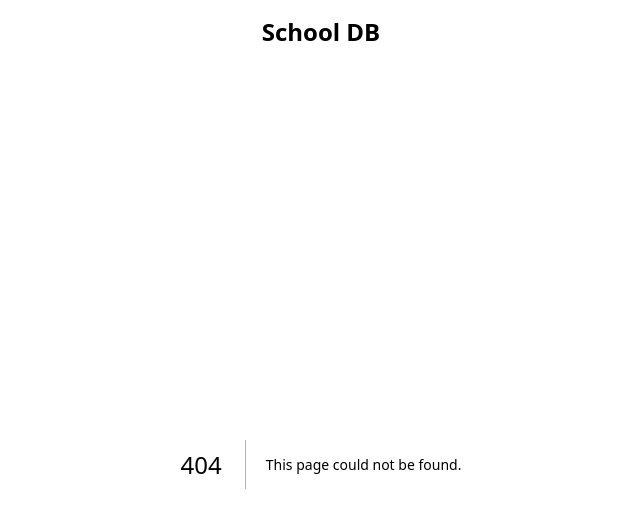
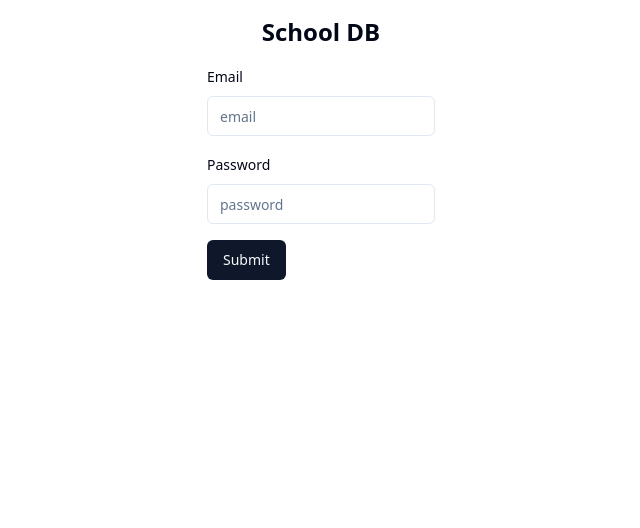
Before and after one commit to K-ash-ish/prisma-tut, a Next.js app: page /admin/login in a window 1280 px wide. Before the commit this address had no page. Shown: the top 528 px of the page, without its empty margins (319-959 px from the left). Built offline with nearby package versions, Linux system fonts and the light colour scheme.

Commit message:
feat: login page completed

```diff
--- a/package.json
+++ b/package.json
@@ -10,21 +10,25 @@
     "postinstall": "prisma generate"
   },
   "dependencies": {
+    "@hookform/resolvers": "^3.3.1",
     "@prisma/client": "^5.1.1",
     "@radix-ui/react-dialog": "^1.0.4",
     "@radix-ui/react-label": "^2.0.2",
     "@radix-ui/react-scroll-area": "^1.0.4",
     "@radix-ui/react-slot": "^1.0.2",
     "@tanstack/react-table": "^8.9.3",
+    "bcrypt": "^5.1.1",
     "class-variance-authority": "^0.7.0",
     "clsx": "^2.0.0",
+    "jsonwebtoken": "^9.0.2",
     "lucide-react": "^0.268.0",
     "next": "13.4.13",
     "react": "18.2.0",
     "react-dom": "18.2.0",
+    "react-hook-form": "^7.45.4",
     "tailwind-merge": "^1.14.0",
     "tailwindcss-animate": "^1.0.6",
-    "zod": "^3.21.4"
+    "zod": "^3.22.2"
   },
   "devDependencies": {
     "autoprefixer": "^10.4.15",
--- /dev/null
+++ b/src/app/api/admin/login/route.js
@@ -0,0 +1,38 @@
+import { prisma } from "@/db/prisma";
+import { compare } from "@/utils/hash";
+import { NextResponse } from "next/server";
+import { cookies } from "next/headers";
+import { sign } from "@/utils/jwt";
+export async function POST(req) {
+  const { email, password } = await req.json();
+  const requestedAdmin = await prisma.admin.findFirst({
+    where: {
+      email: {
+        equals: email,
+      },
+    },
+  });
+  if (requestedAdmin) {
+    const isValidPassword = await compare(requestedAdmin.password, password);
+
+    if (isValidPassword === true) {
+      const token = sign({
+        accessLevel: "admin",
+        email: requestedAdmin.email,
+      });
+      const oneDay = 24 * 60 * 60 * 1000;
+
+      cookies().set({
+        name: "token",
+        value: token,
+        httpOnly: true,
+        expires: Date.now() + oneDay,
+      });
+
+      return NextResponse.json({ message: "Login Success" }, { status: 200 });
+    }
+
+    return NextResponse.json({ message: "Wrong credentials" }, { status: 400 });
+  }
+  return NextResponse.json({ email, password }, { status: 200 });
+}
--- /dev/null
+++ b/src/components/ui/form.jsx
@@ -0,0 +1,133 @@
+import * as React from "react"
+import { Slot } from "@radix-ui/react-slot"
+import { Controller, FormProvider, useFormContext } from "react-hook-form";
+
+import { cn } from "@/lib/utils"
+import { Label } from "@/components/ui/label"
+
+const Form = FormProvider
+
+const FormFieldContext = React.createContext({})
+
+const FormField = (
+  {
+    ...props
+  }
+) => {
+  return (
+    (<FormFieldContext.Provider value={{ name: props.name }}>
+      <Controller {...props} />
+    </FormFieldContext.Provider>)
+  );
+}
+
+const useFormField = () => {
+  const fieldContext = React.useContext(FormFieldContext)
+  const itemContext = React.useContext(FormItemContext)
+  const { getFieldState, formState } = useFormContext()
+
+  const fieldState = getFieldState(fieldContext.name, formState)
+
+  if (!fieldContext) {
+    throw new Error("useFormField should be used within <FormField>")
+  }
+
+  const { id } = itemContext
+
+  return {
+    id,
+    name: fieldContext.name,
+    formItemId: `${id}-form-item`,
+    formDescriptionId: `${id}-form-item-description`,
+    formMessageId: `${id}-form-item-message`,
+    ...fieldState,
+  }
+}
+
+const FormItemContext = React.createContext({})
+
+const FormItem = React.forwardRef(({ className, ...props }, ref) => {
+  const id = React.useId()
+
+  return (
+    (<FormItemContext.Provider value={{ id }}>
+      <div ref={ref} className={cn("space-y-2", className)} {...props} />
+    </FormItemContext.Provider>)
+  );
+})
+FormItem.displayName = "FormItem"
+
+const FormLabel = React.forwardRef(({ className, ...props }, ref) => {
+  const { error, formItemId } = useFormField()
+
+  return (
+    (<Label
+      ref={ref}
+      className={cn(error && "text-destructive", className)}
+      htmlFor={formItemId}
+      {...props} />)
+  );
+})
+FormLabel.displayName = "FormLabel"
+
+const FormControl = React.forwardRef(({ ...props }, ref) => {
+  const { error, formItemId, formDescriptionId, formMessageId } = useFormField()
+
+  return (
+    (<Slot
+      ref={ref}
+      id={formItemId}
+      aria-describedby={
+        !error
+          ? `${formDescriptionId}`
+          : `${formDescriptionId} ${formMessageId}`
+      }
+      aria-invalid={!!error}
+      {...props} />)
+  );
+})
+FormControl.displayName = "FormControl"
+
+const FormDescription = React.forwardRef(({ className, ...props }, ref) => {
+  const { formDescriptionId } = useFormField()
+
+  return (
+    (<p
+      ref={ref}
+      id={formDescriptionId}
+      className={cn("text-sm text-muted-foreground", className)}
+      {...props} />)
+  );
+})
+FormDescription.displayName = "FormDescription"
+
+const FormMessage = React.forwardRef(({ className, children, ...props }, ref) => {
+  const { error, formMessageId } = useFormField()
+  const body = error ? String(error?.message) : children
+
+  if (!body) {
+    return null
+  }
+
+  return (
+    (<p
+      ref={ref}
+      id={formMessageId}
+      className={cn("text-sm font-medium text-destructive", className)}
+      {...props}>
+      {body}
+    </p>)
+  );
+})
+FormMessage.displayName = "FormMessage"
+
+export {
+  useFormField,
+  Form,
+  FormItem,
+  FormLabel,
+  FormControl,
+  FormDescription,
+  FormMessage,
+  FormField,
+}
--- /dev/null
+++ b/src/pages/admin/login/index.js
@@ -0,0 +1,73 @@
+import { useForm } from "react-hook-form";
+import { zodResolver } from "@hookform/resolvers/zod";
+import * as z from "zod";
+import {
+  Form,
+  FormControl,
+  FormField,
+  FormItem,
+  FormLabel,
+} from "@/components/ui/form";
+import { Input } from "@/components/ui/input";
+import { Button } from "@/components/ui/button";
+const formSchema = z.object({
+  email: z.string().email(),
+  password: z.string(),
+});
+
+function Login() {
+  const form = useForm({
+    resolver: zodResolver(formSchema),
+    defaultValues: {
+      email: "",
+      password: "",
+    },
+  });
+  return (
+    <Form {...form}>
+      <form onSubmit={form.handleSubmit(onSubmit)} className="space-y-4">
+        <FormField
+          control={form.control}
+          name="email"
+          render={({ field }) => (
+            <FormItem>
+              <FormLabel>Email</FormLabel>
+              <FormControl>
+                <Input placeholder="email" {...field} />
+              </FormControl>
+            </FormItem>
+          )}
+        />
+        <FormField
+          control={form.control}
+          name="password"
+          render={({ field }) => (
+            <FormItem>
+              <FormLabel>Password</FormLabel>
+              <FormControl>
+                <Input placeholder="password" type="password" {...field} />
+              </FormControl>
+            </FormItem>
+          )}
+        />
+        <Button type="submit">Submit</Button>
+      </form>
+    </Form>
+  );
+}
+function onSubmit(values) {
+  const { email, password } = values;
+  fetch("http://localhost:3000/api/admin/login", {
+    body: JSON.stringify({
+      email,
+      password,
+    }),
+    method: "POST",
+    credentials: "include ",
+  })
+    .then((response) => response.json())
+    .then((data) => {
+      console.log(data);
+    });
+}
+export default Login;
--- /dev/null
+++ b/src/utils/hash.js
@@ -0,0 +1,23 @@
+import bcrypt from "bcrypt";
+const saltRounds = 10;
+export const hash = async (password) => {
+  return new Promise((resolve, reject) => {
+    bcrypt.hash(password, saltRounds, function (err, hash) {
+      if (err) {
+        reject(err);
+      }
+      resolve(hash);
+    });
+  });
+};
+
+export const compare = async (hash, userInputHash) => {
+  return new Promise((resolve, reject) => {
+    bcrypt.compare(userInputHash, hash, function (err, result) {
+      if (err) {
+        reject(err);
+      }
+      resolve(result);
+    });
+  });
+};
--- /dev/null
+++ b/src/utils/jwt.js
@@ -0,0 +1,20 @@
+const jwt = require("jsonwebtoken");
+export const sign = (payload) => {
+  return jwt.sign(
+    {
+      exp: Math.floor(Date.now() / 1000) + 60 * 60,
+      ...payload,
+    },
+    process.env.JWT_SECRET
+  );
+};
+
+export const verify = (token) => {
+  try {
+    const data = jwt.verify(token, process.env.JWT_SECRET);
+    return data;
+  } catch (e) {
+    console.error(e);
+    return false;
+  }
+};
```
Also changed, not shown: 1 other file (tests, documents, lock files or other folders).
